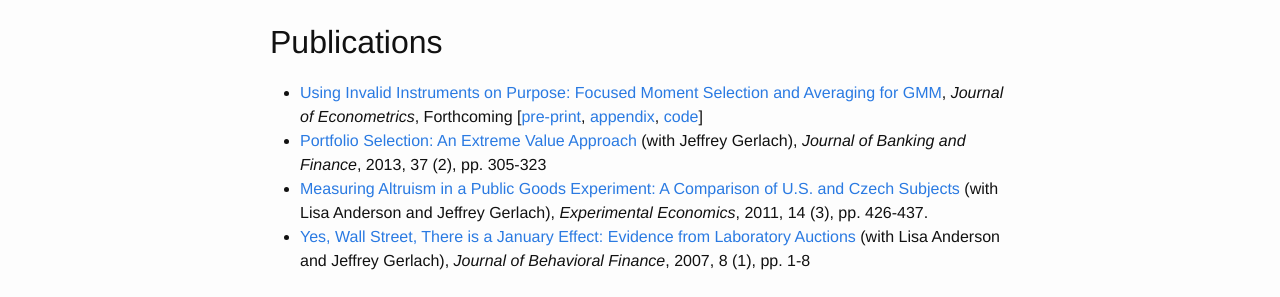
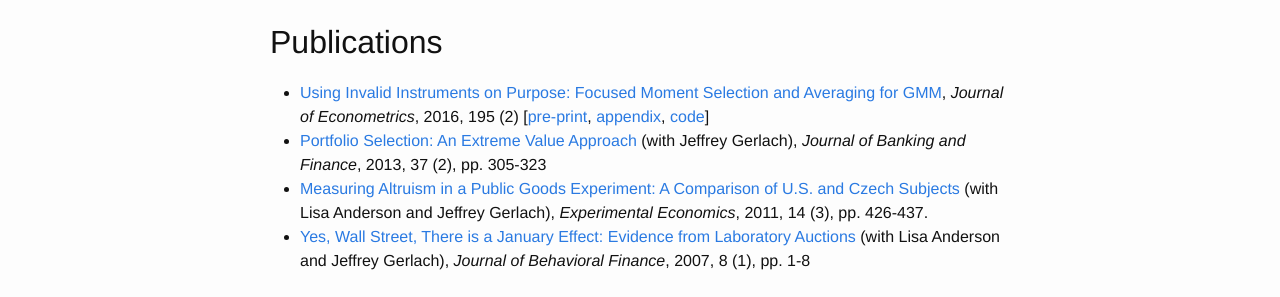
Before and after one commit to fditraglia/fditraglia.github.io, a Jekyll site: the page built from research.md, in a window 1280 px wide. Shown: the part 146-443 px from the top of the page. Built offline with Jekyll 4.4.1, drawn with Linux system fonts in a browser that asks for light colours.

Commit message:
update publication status and link to free version available until November 10th

```diff
--- a/research.md
+++ b/research.md
@@ -5,7 +5,7 @@
 ---
 ## Publications
 
-- [Using Invalid Instruments on Purpose: Focused Moment Selection and Averaging for GMM](http://www.sciencedirect.com/science/article/pii/S0304407616301518), *Journal of Econometrics*, Forthcoming [[pre-print](http://ditraglia.com/pdf/FMSC.pdf), [appendix](http://ditraglia.com/pdf/FMSC_appendix.pdf), [code](https://github.com/fditraglia/fmsc)]
+- [Using Invalid Instruments on Purpose: Focused Moment Selection and Averaging for GMM](http://authors.elsevier.com/a/1Tlbb15DjhrYdE), *Journal of Econometrics*, 2016, 195 (2) [[pre-print](http://ditraglia.com/pdf/FMSC.pdf), [appendix](http://ditraglia.com/pdf/FMSC_appendix.pdf), [code](https://github.com/fditraglia/fmsc)]
 - [Portfolio Selection: An Extreme Value Approach]({{ site.base }}/pdf/EV_paper.pdf) (with Jeffrey Gerlach), *Journal of Banking and Finance*, 2013, 37 (2), pp. 305-323
 - [Measuring Altruism in a Public Goods Experiment: A Comparison of U.S. and Czech Subjects](http://link.springer.com/article/10.1007%2Fs10683-011-9274-8) (with Lisa Anderson and Jeffrey Gerlach), *Experimental Economics*, 2011, 14 (3), pp. 426-437.
 - [Yes, Wall Street, There is a January Effect: Evidence from Laboratory Auctions](http://www.tandfonline.com/doi/abs/10.1080/15427560709337012) (with Lisa Anderson and Jeffrey Gerlach), *Journal of Behavioral Finance*, 2007, 8 (1), pp. 1-8
```
